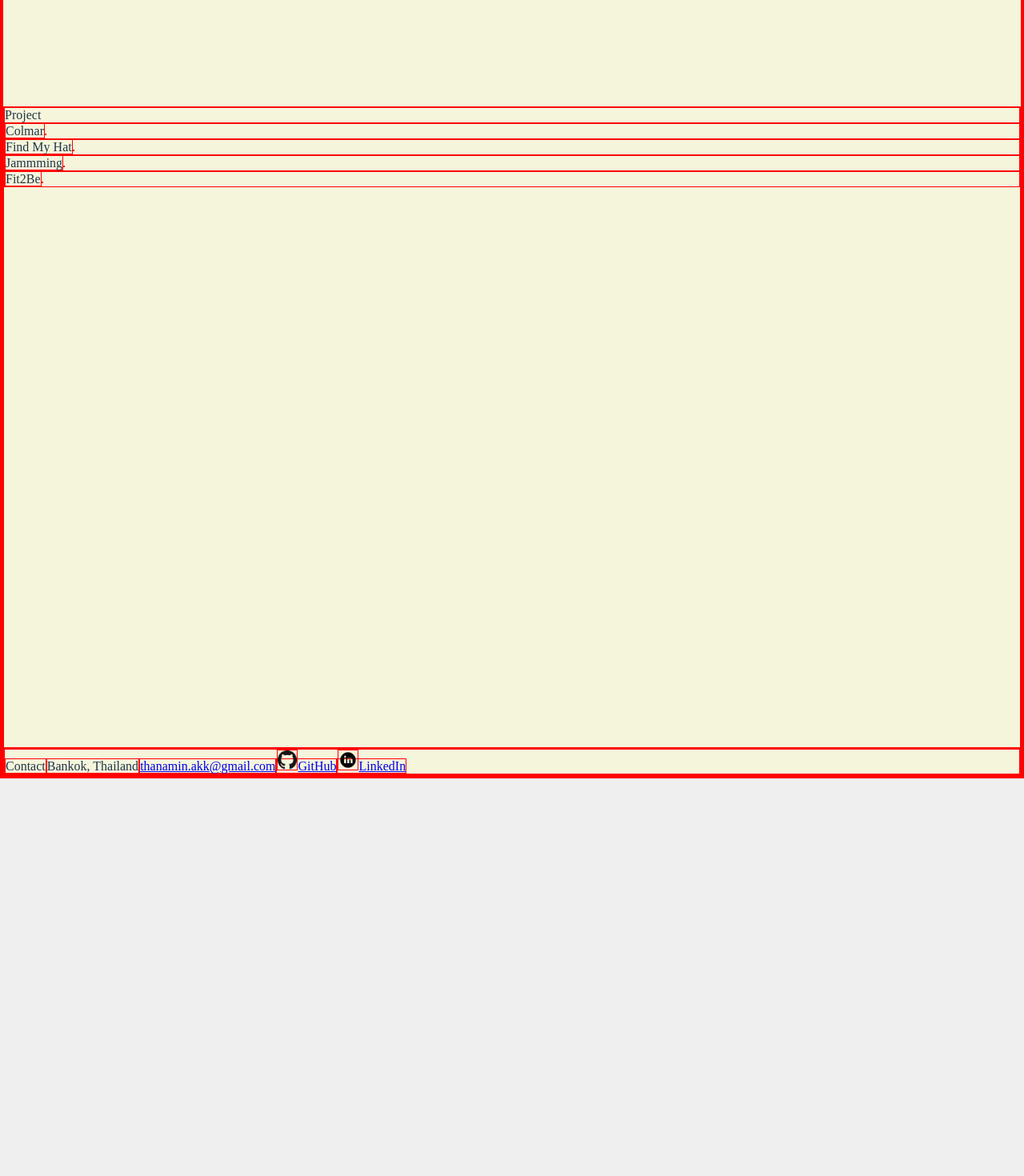
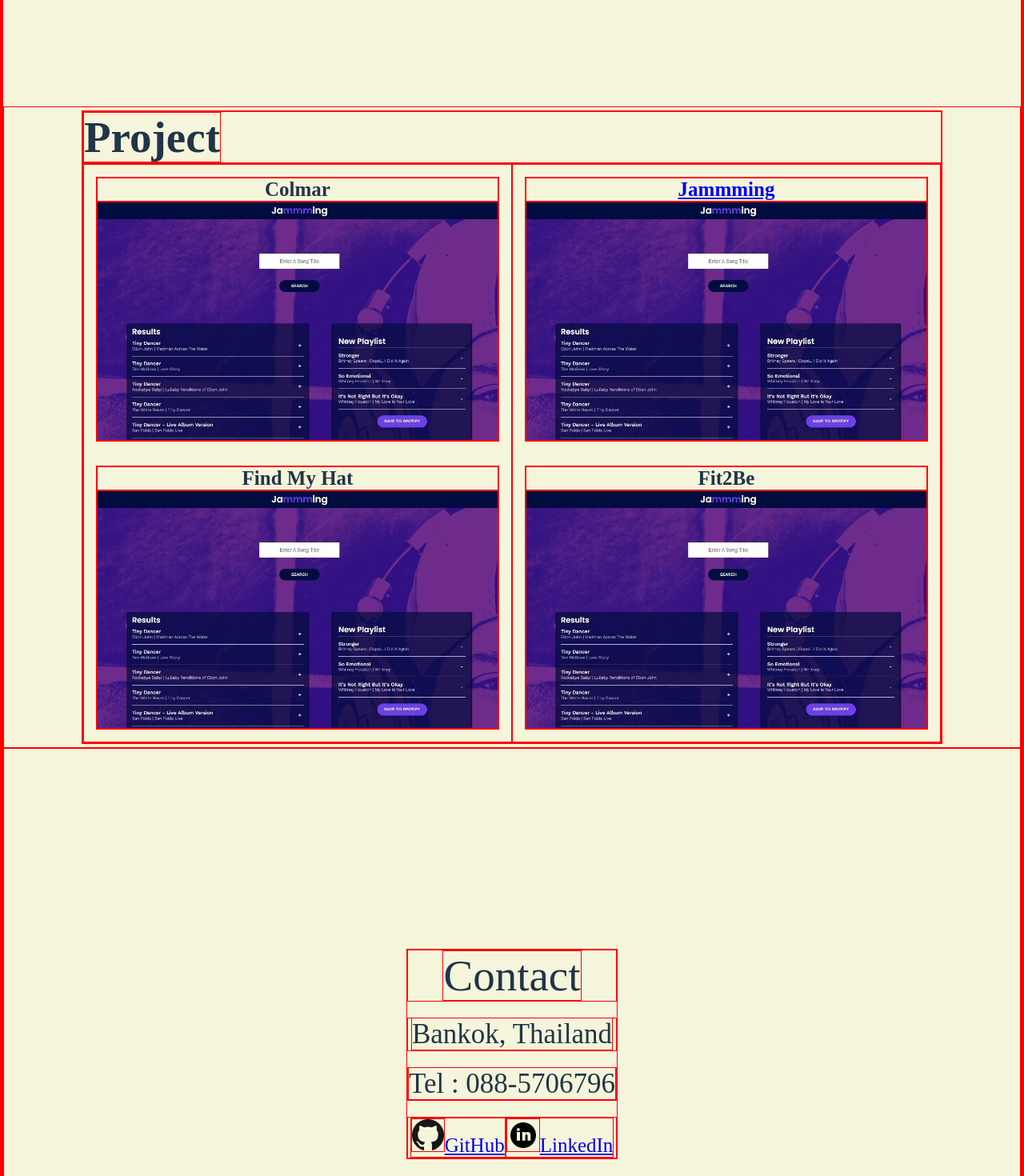
Before and after one commit to Thanamin/myPortfolio, a React (Vite) app: page / in a window 1280 px wide. Shown: the part 3280-4750 px from the top of the page at 80% size. Before the commit the page ends 4253 px from the top, so only its background shows below. Built offline with nearby package versions, Linux system fonts and the light colour scheme.

Commit message:
update contact

```diff
--- a/src/Components/Contact/Contact.css
+++ b/src/Components/Contact/Contact.css
@@ -1,22 +1,49 @@
-#Contract {
+#Contact {
+  display: flex;
+  justify-content: center;
+  align-items: center;
 }
 
-.Email {
+.Contact-banner {
+  margin: 250px;
+}
 
+.Contact-head {
+  font-size: 55px;
+  text-align: center;
+  margin-bottom: 20px;
+}
+
+.Contact-city {
+  font-size: 35px;
+  text-align: center;
+  margin-bottom: 20px;
+}
+
+.Tel {
+  font-size: 35px;
+  text-align: center;
+  margin-bottom: 20px;
+}
+
+.Contact-logo {
+  display: flex;
+  justify-content: center;
+  font-size: 25px;
 }
 
 .Github {
 }
 
 .Github img {
-  width: 24px;
-  height: 24px;
+  width: 40px;
+  height: 40px;
 }
 
 .LinkedIn {
 }
 
 .LinkedIn img {
-  width: 24px;
-  height: 24px;
+  width: 40px;
+  height: 40px;
 }
--- a/src/Components/Contact/Contact.jsx
+++ b/src/Components/Contact/Contact.jsx
@@ -3,18 +3,36 @@ import "./Contact.css";
 export const Contact = () => {
   return (
     <div id="Contact">
-      <div>
+      <div className="Contact-banner">
+        <div className="Contact-head">
           <a>Contact</a>
+        </div>
+        <div className="Contact-city">
           <a>Bankok, Thailand</a>
-        <a className="Email" href="mailto: thanamin.akk@gmail.com" >thanamin.akk@gmail.com</a>
-        <a className="Github" href="https://github.com/Thanamin" target="_blank" rel="noreferrer">
+        </div>
+        <div className="Tel">
+          <a>Tel : 088-5706796</a>
+        </div>
+
+        <div className="Contact-logo">
+          <a
+            className="Github"
+            href="https://github.com/Thanamin"
+            target="_blank"
+            rel="noreferrer"
+          >
             <img
-            src="../../../public/GitHub-Mark/PNG/GitHub-Mark-32px.png"
+              src="../../../public/GitHub-Mark/PNG/GitHub-Mark-64px.png"
               alt=""
             />
             GitHub
           </a>
-        <a className="LinkedIn" href="https://www.linkedin.com/in/thanamin-akkharananwinit-7150b2240/" target="_blank" rel="noreferrer">
+          <a
+            className="LinkedIn"
+            href="https://www.linkedin.com/in/thanamin-akkharananwinit-7150b2240/"
+            target="_blank"
+            rel="noreferrer"
+          >
             <img
               src="../../../public/LinkedIn-Icon/icons8-linkedin-circled-60.png"
               alt=""
@@ -23,5 +41,6 @@ export const Contact = () => {
           </a>
         </div>
       </div>
+    </div>
   );
 };
--- a/src/Components/Projects/Projects.css
+++ b/src/Components/Projects/Projects.css
@@ -1,4 +1,51 @@
 #Project {
     width: auto;
     height: 800px;
+    display: flex;
+    justify-content: center;
+    align-items: center;
 }
+
+.Project-head {
+    font-size: 55px;
+    font-weight: bold;
+    /* flex-direction: column; */
+
+}
+
+.Project-box {
+    display: flex;
+    flex-direction: row;
+
+}
+
+.Project-col1 {
+    display: flex;
+    flex-direction: column;
+}
+
+.Project-col1 img {
+    width: 500px;
+    height: auto;
+}
+
+.Project-col2 {
+    display: flex;
+    flex-direction: column;
+}
+
+
+.Project-col2 img {
+    width: 500px;
+    height: auto;
+}
+
+.box {
+    display: flex;
+    flex-direction: column;
+    text-align: center;
+    margin: 15px 15px;
+    font-size: 25px;
+    font-weight: bold;
+
+}
--- a/src/Components/Projects/Projects.jsx
+++ b/src/Components/Projects/Projects.jsx
@@ -3,22 +3,40 @@ import "./Projects.css";
 export const Project = () => {
     return (
         <div id="Project">
-            <div>Project</div>
             <div>
+                <div className="Project-head">
+                    <a>Project</a>
+                </div>
+
+                <div className="Project-box">
+                    <div className="Project-col1">
+                        <div className="box">
                             <a>Colmar</a>
-                <img src="" />
+                            <img src="../../public/Project/Jammming.jpg" />
                         </div>
-            <div>
+                        <div className="box">
                             <a>Find My Hat</a>
-                <img src="" />
+                            <img src="../../public/Project/Jammming.jpg" />
                         </div>
-            <div>
-                <a>Jammming</a>
-                <img src="" />
                     </div>
-            <div>
+
+                    <div className="Project-col2">
+                        <div className="box">
+                            <a
+                                href="http://thanamin_jammming.surge.sh/"
+                                target="_blank"
+                                rel="noreferrer"
+                            >
+                                Jammming
+                            </a>
+                            <img src="../../public/Project/Jammming.jpg" />
+                        </div>
+                        <div className="box">
                             <a>Fit2Be</a>
-                <img src="" />
+                            <img src="../../public/Project/Jammming.jpg" />
+                        </div>
+                    </div>
+                </div>
             </div>
             {/* <div>
                 <button className="Project-Button-SeeMore" onClick="">See more on git hub</button>
```
Also changed, not shown: public/Project/Jammming.jpg (added). Lines whose indentation alone changed are shown as unchanged.
